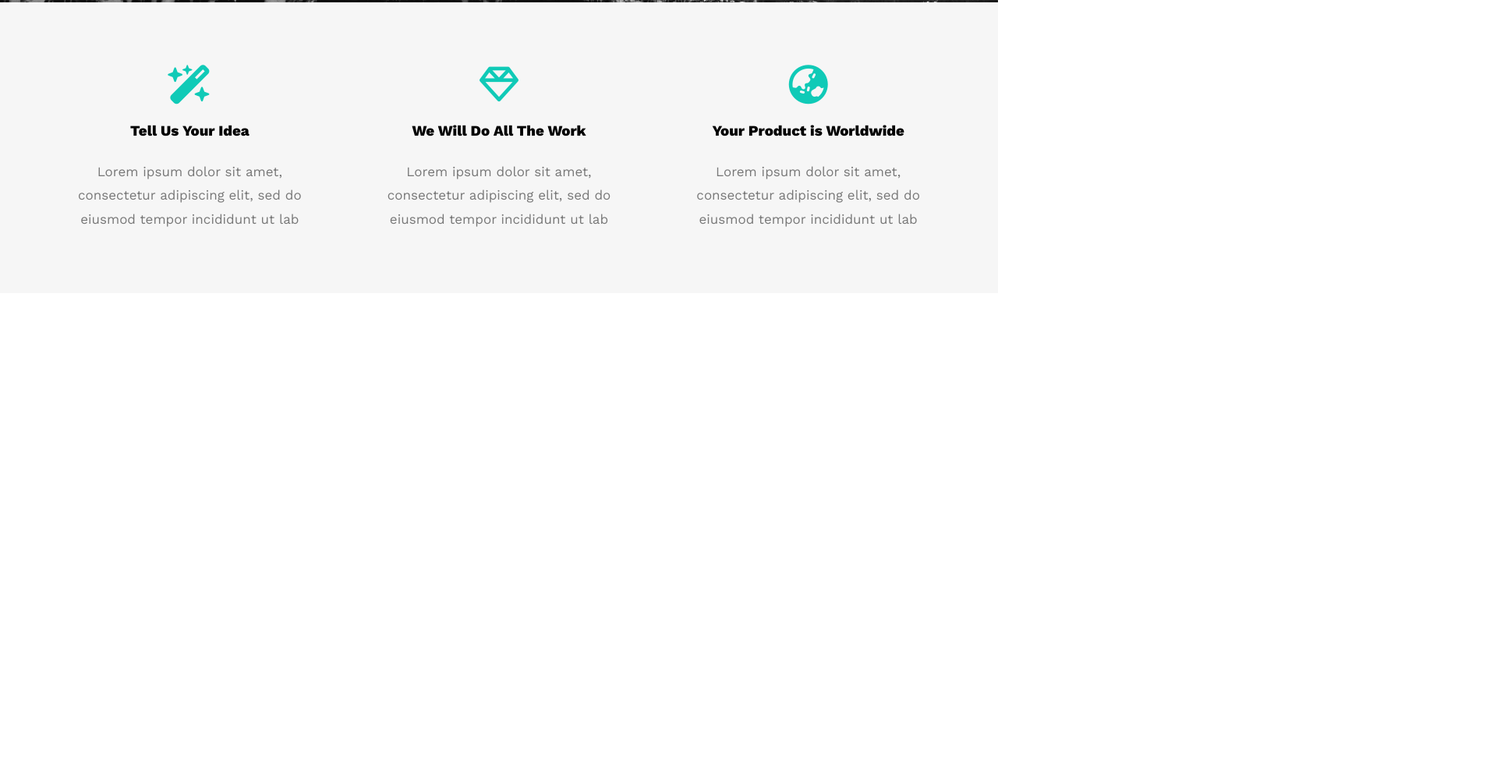
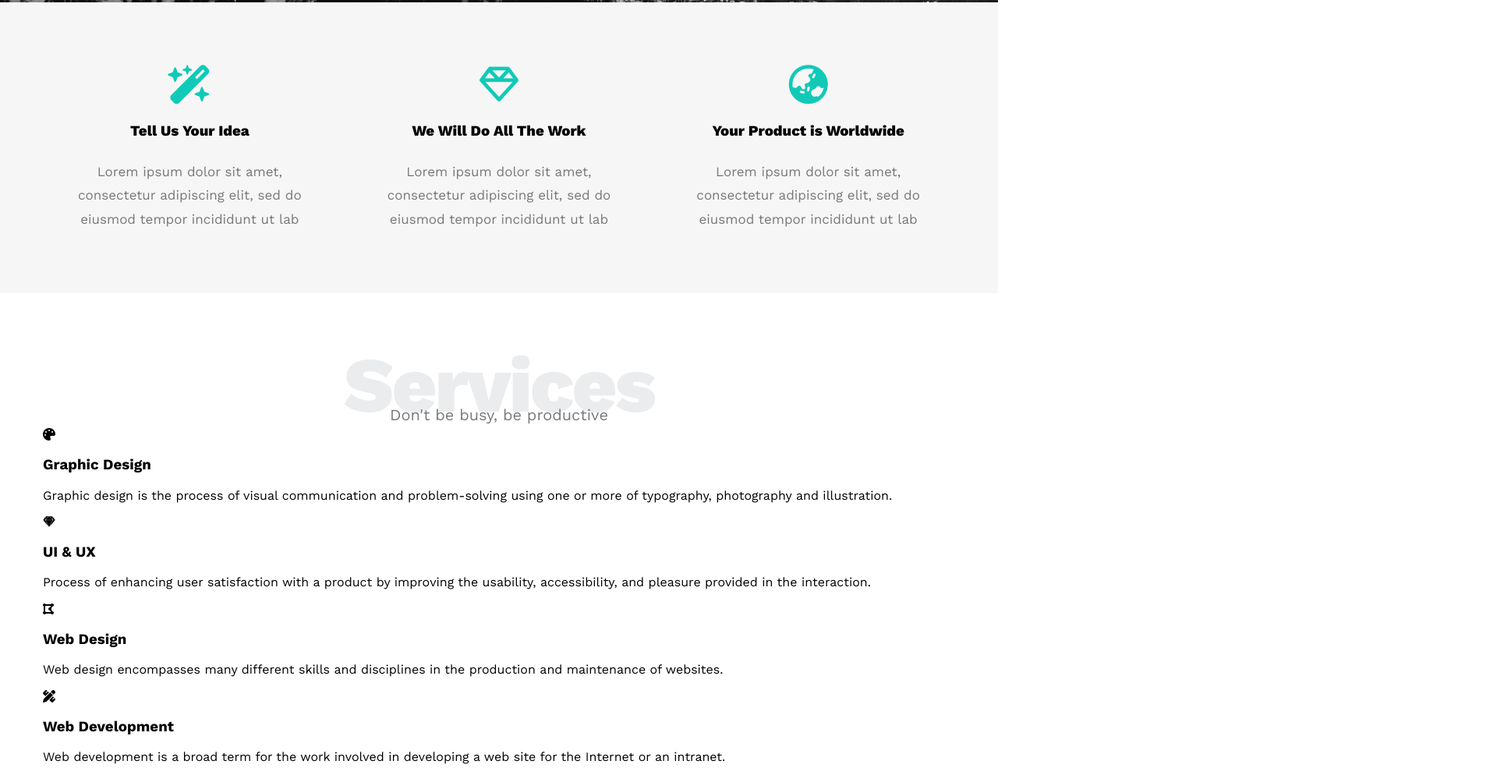
Before and after one commit to Basmaashoura/Leon-Template1, a plain HTML site: page index.html in a window 1280 px wide. Shown: the part 797-1791 px from the top of the page at 78% size, 1920 px wide, since content can reach past the window. Before the commit the page ends 1173 px from the top, so only its background shows below. Drawn offline with nearby package versions, Linux system fonts and the light colour scheme.

Commit message:
Create Services Section -  1

```diff
--- a/css/leon.css
+++ b/css/leon.css
@@ -63,6 +63,34 @@ body {
 }
 
 /* End Global Rules */
+
+/* Start components */
+.special-heading {
+    color: #ebeced;
+    font-size: 100px;
+    text-align: center;
+    font-weight: 800;
+    letter-spacing: -3px;
+    margin: 0;
+}
+
+.special-heading + p {
+    margin: -30px 0 5px;
+    text-align: center;
+    font-size: 20px;
+    color: #797979;
+}
+
+@media (max-width: 767px) {
+    .special-heading {
+        font-size: 60px;
+    }
+
+    .special-heading + p {
+        margin-top: -20px;
+    }
+}
+/* End components */
 
 /* Start Header */
 .header {
@@ -229,3 +257,11 @@ body {
 }
 
 /* End features */
+
+/* Start Services */
+.services {
+    padding: 60px 0;
+}
+
+
+/* End Services */
--- a/index.html
+++ b/index.html
@@ -71,6 +71,82 @@
         </div>
     </div>
     <!-- End features -->
+
+    <!-- Start services -->
+    <div class="services">
+        <div class="container">
+            <h2 class="special-heading ">Services</h2>
+            <p>Don't be busy, be productive</p>
+            <div class="services-content">
+                <div class="col">
+                    <!-- Start Service -->
+                    <div class="srv">
+                        <i class="fa-solid fa-palette"></i>
+                        <div class="text">
+                            <h3>Graphic Design</h3>
+                            <p>
+                                Graphic design is the process of visual communication and problem-solving using one or
+                                more
+                                of
+                                typography, photography and illustration.
+                            </p>
+                        </div>
+                    </div>
+                    <div class="srv">
+                        <i class="fa-brands fa-sketch"></i>
+                        <div class="text">
+                            <h3>UI & UX</h3>
+                            <p>
+                                Process of enhancing user satisfaction with a product by improving the usability,
+                                accessibility, and
+                                pleasure provided in the interaction.
+                            </p>
+                        </div>
+                    </div>
+                    <!-- End Service -->
+                </div>
+
+                <div class="col">
+                    <!-- Start Service -->
+                    <div class="srv">
+                        <i class="fa-solid fa-draw-polygon"></i>
+                        <div class="text">
+                            <h3>Web Design</h3>
+                            <p>
+                                Web design encompasses many different skills and disciplines in the
+                                production and maintenance of
+                                websites.
+                            </p>
+                        </div>
+                    </div>
+                    <div class="srv">
+                        <i class="fa-solid fa-pen-ruler"></i>
+                        <div class="text">
+                            <h3>Web Development</h3>
+                            <p>
+                                Web development is a broad term for the work involved in developing a web
+                                site for the Internet or an
+                                intranet.
+                            </p>
+                        </div>
+                    </div>
+                    <!-- End Service -->
+                </div>
+
+                <div class="col">
+                    <div class="image">
+                        <img src="images/bgimage.jpg" alt="">
+                    </div>
+                </div>
+            </div>
+        </div>
+
+        <!-- End Service -->
+    </div>
+    </div>
+    </div>
+    </div>
+    <!-- End services  -->
 </body>
 
 </html>
```
